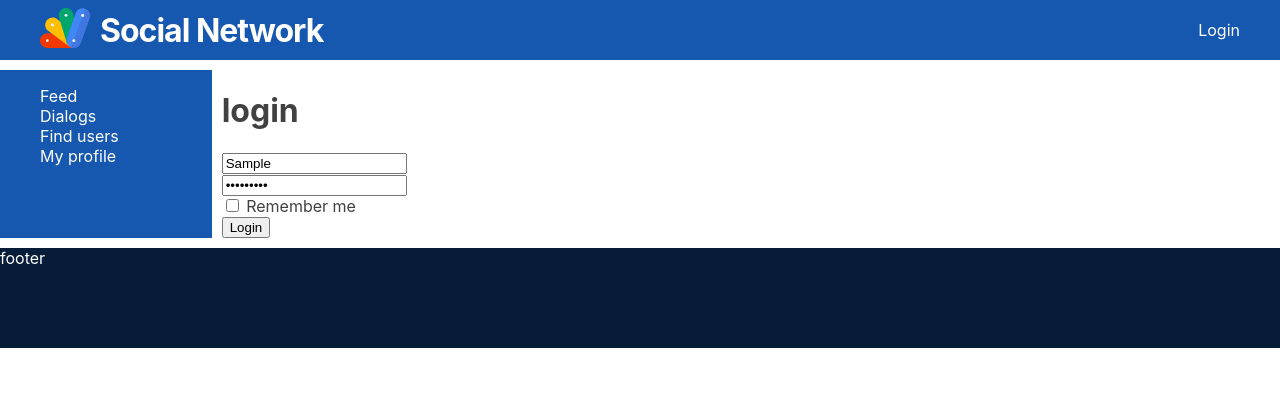
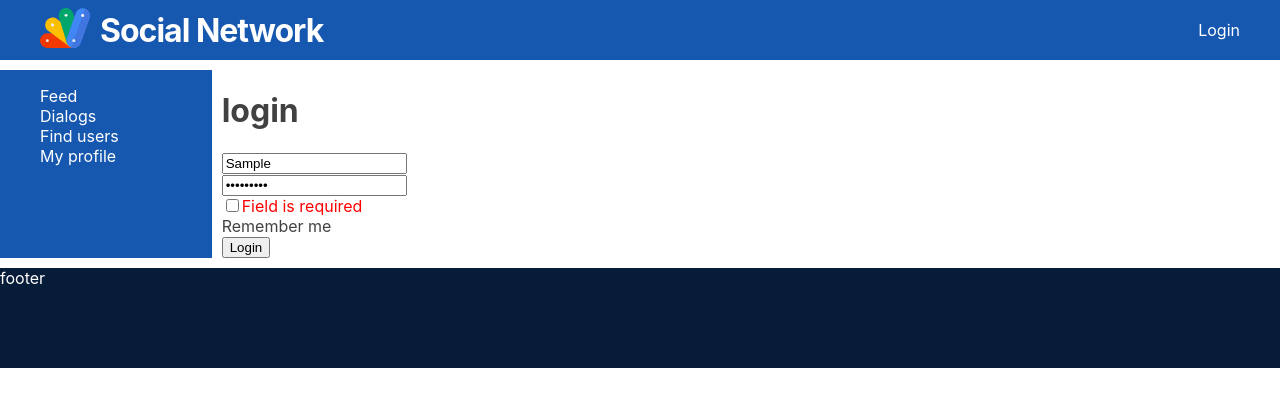
Before and after one commit to vidomarkas/social-network, a React (Create React App) app: page /login in a window 1280 px wide. Both pictures are taken after typing "Sample", "Sample123" into the empty fields and a click on the button "Login". Shown: the top 406 px of the page. Built offline with nearby package versions, Linux system fonts and the light colour scheme; no server answers.

Commit message:
add validation to input fields

```diff
--- a/src/components/Dialogs/Dialogs.js
+++ b/src/components/Dialogs/Dialogs.js
@@ -3,6 +3,10 @@ import s from "./Dialogs.module.scss";
 import { Message } from "./Message";
 import DialogItem from "./DialogItem";
 import { reduxForm, Field } from "redux-form";
+import { maxLengthCreator, required } from "../../utils/validators";
+import { Textarea } from "../common/formControl/formControl";
+
+const maxLength160 = maxLengthCreator(160);
 
 export const Dialogs = (props) => {
   const addNewMessage = (formData) => {
@@ -35,7 +39,8 @@ const AddMesageForm = (props) => {
     <form onSubmit={props.handleSubmit}>
       <div>
         <Field
-          component="textarea"
+          validate={[required, maxLength160]}
+          component={Textarea}
           placeholder="Enter your message"
           name="newMessageBody"
         />
--- a/src/components/Login/Login.js
+++ b/src/components/Login/Login.js
@@ -2,6 +2,8 @@ import React from "react";
 import { reduxForm, Field } from "redux-form";
 import { connect } from "react-redux";
 import { login } from "../../redux/authReducer";
+import { Input } from "../common/formControl/formControl";
+import { required } from "../../utils/validators";
 
 const Login = (props) => {
   const onSubmit = (formData) => {
@@ -19,19 +21,31 @@ const LoginForm = (props) => {
   return (
     <form onSubmit={props.handleSubmit}>
       <div>
-        <Field component="input" name="login" type="text" placeholder="login" />
+        <Field
+          component={Input}
+          name="login"
+          type="text"
+          placeholder="login"
+          validate={[required]}
+        />
       </div>
       <div>
         <Field
-          component="input"
+          component={Input}
           name="password"
           type="password"
           placeholder="password"
+          validate={[required]}
         />
       </div>
       <div>
-        <Field component="input" name="rememberMe" type="checkbox" /> Remember
-        me
+        <Field
+          component={Input}
+          name="rememberMe"
+          type="checkbox"
+          validate={[required]}
+        />{" "}
+        Remember me
       </div>
       <div>
         <button>Login</button>
--- a/src/components/Posts/MyPosts.js
+++ b/src/components/Posts/MyPosts.js
@@ -1,6 +1,10 @@
 import React from "react";
 import { Post } from "./Post";
 import { reduxForm, Field } from "redux-form";
+import { required, maxLengthCreator } from "../../utils/validators";
+import { Textarea } from "../common/formControl/formControl";
+
+const maxLength10 = maxLengthCreator(10);
 
 export const MyPosts = (props) => {
   const onSubmit = (formData) => {
@@ -25,7 +29,13 @@ export const MyPosts = (props) => {
 const MyPostForm = (props) => {
   return (
     <form onSubmit={props.handleSubmit}>
-      <Field component="textarea" name="newPost" cols="80" rows="2" />
+      <Field
+        validate={[required, maxLength10]}
+        component={Textarea}
+        name="newPost"
+        cols="80"
+        rows="2"
+      />
       <button>Post</button>
     </form>
   );
--- a/src/components/Profile/ProfileInfo.js
+++ b/src/components/Profile/ProfileInfo.js
@@ -1,7 +1,7 @@
 import React from "react";
 import avatar from "../../assets/man.svg";
 import s from "./Profile.module.scss";
-import Loader from "../Loader/Loader";
+import Loader from "../common/Loader/Loader";
 import ProfileStatus from "./ProfileStatus";
 
 const ProfileInfo = ({ profile, status, updateStatus, isLoading }) => {
--- a/src/components/Users/UsersContainer.js
+++ b/src/components/Users/UsersContainer.js
@@ -8,7 +8,7 @@ import {
 } from "../../redux/usersReducer";
 import { connect } from "react-redux";
 import { Users } from "./Users";
-import Loader from "../Loader/Loader";
+import Loader from "../common/Loader/Loader";
 
 class UsersContainer extends Component {
   componentDidMount() {
--- /dev/null
+++ b/src/components/common/formControl/formControl.js
@@ -0,0 +1,40 @@
+import React from "react";
+import styles from "./formControl.module.scss";
+
+export const Textarea = (props) => {
+  const { input } = props;
+
+  return (
+    <div>
+      <textarea
+        {...input}
+        className={props.meta.touched && props.meta.error && styles.redBorder}
+      />
+      {props.meta.touched &&
+        ((props.meta.error && (
+          <span className={styles.error}>{props.meta.error}</span>
+        )) ||
+          (props.meta.warning && (
+            <span className={styles.warning}>{props.meta.warning}</span>
+          )))}
+    </div>
+  );
+};
+export const Input = ({ input, ...props }) => {
+  return (
+    <div>
+      <input
+        {...input}
+        {...props}
+        className={props.meta.touched && props.meta.error && styles.redBorder}
+      />
+      {props.meta.touched &&
+        ((props.meta.error && (
+          <span className={styles.error}>{props.meta.error}</span>
+        )) ||
+          (props.meta.warning && (
+            <span className={styles.warning}>{props.meta.warning}</span>
+          )))}
+    </div>
+  );
+};
--- /dev/null
+++ b/src/components/common/formControl/formControl.module.scss
@@ -0,0 +1,9 @@
+.error {
+  color: red;
+}
+
+.redBorder {
+  input {
+    border: 2px solid red;
+  }
+}
--- /dev/null
+++ b/src/utils/validators.js
@@ -0,0 +1,14 @@
+export const required = (value) => {
+  if (value) {
+    return undefined;
+  }
+  return "Field is required";
+};
+
+export const maxLengthCreator = (maxLength) => (value) => {
+  if (value && value.length > maxLength) {
+    return `Max length is ${maxLength} symbols`;
+  } else {
+    return undefined;
+  }
+};
```
Also changed, not shown: src/components/common/Loader/Loader.js (renamed from src/components/Loader/Loader.js), src/components/common/Loader/Loader.module.scss (renamed from src/components/Loader/Loader.module.scss).
